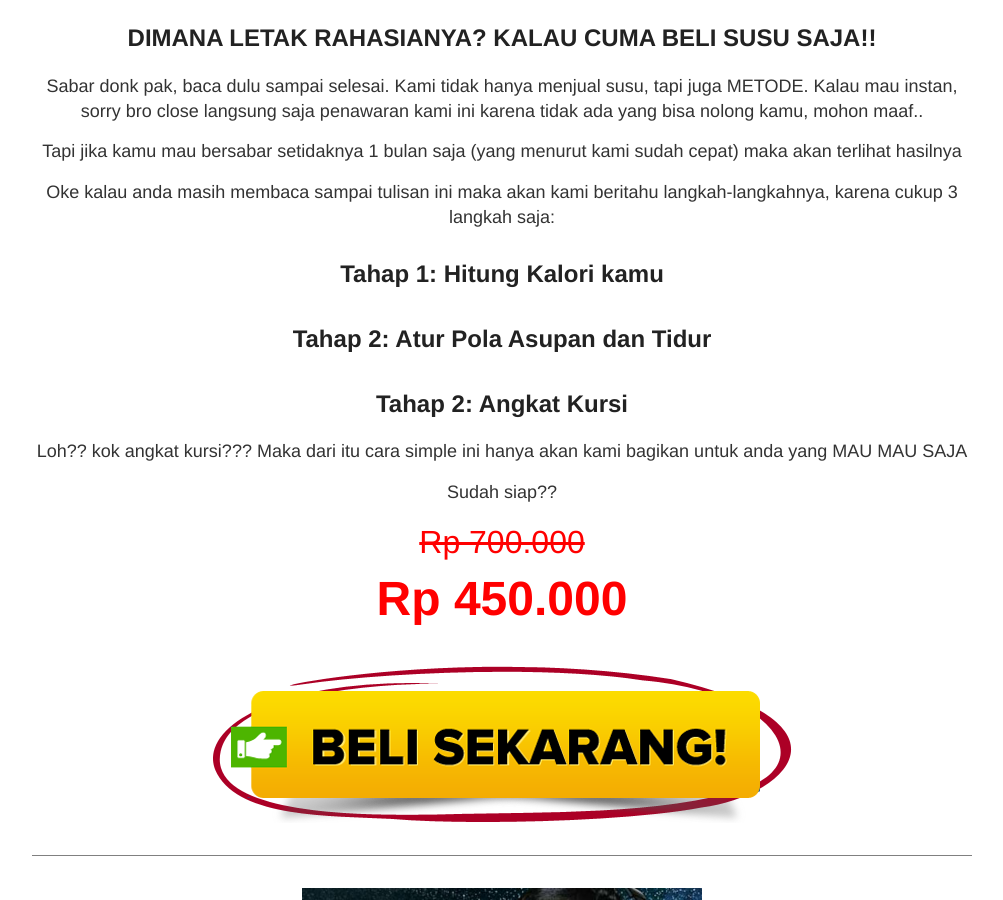
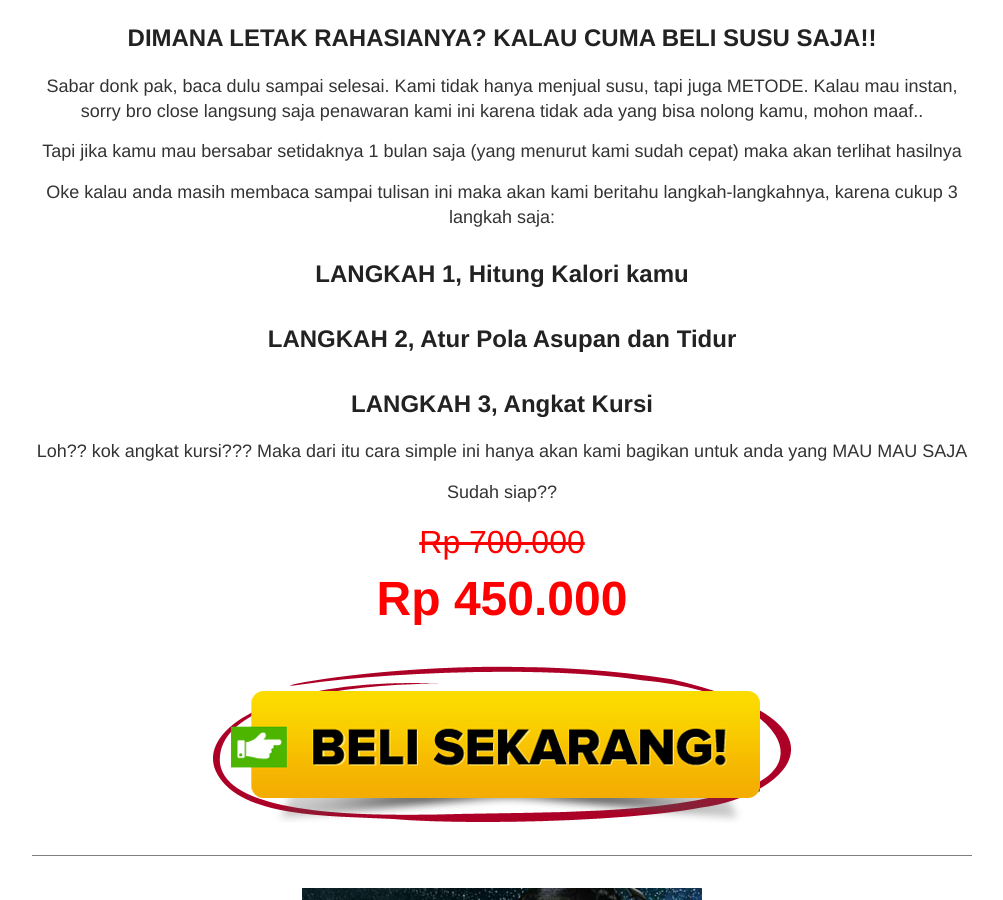
Before and after one commit to kemtol/gemukgagah, a Jekyll site: the page built from index.html, in a window 1280 px wide and 900 px high, scrolled down 6946 px. Shown: the whole window, without its empty margins (138-1141 px from the left). Built offline with Jekyll 4.4.1, drawn with Linux system fonts in a browser that asks for light colours.

Commit message:
Update index.html

```diff
--- a/index.html
+++ b/index.html
@@ -6,9 +6,9 @@ layout: default
 <p>Tapi jika kamu mau bersabar setidaknya 1 bulan saja (yang menurut kami sudah cepat) maka akan terlihat hasilnya</p>
 <p>Oke kalau anda masih membaca sampai tulisan ini maka akan kami beritahu langkah-langkahnya, karena cukup 3 langkah saja:</p>
 
-<h2>Tahap 1: Hitung Kalori kamu</h2>
-<h2>Tahap 2: Atur Pola Asupan dan Tidur</h2>
-<h2>Tahap 2: Angkat Kursi</h2>
+<h2>LANGKAH 1, Hitung Kalori kamu</h2>
+<h2>LANGKAH 2, Atur Pola Asupan dan Tidur</h2>
+<h2>LANGKAH 3, Angkat Kursi</h2>
 
 <p>Loh?? kok angkat kursi??? Maka dari itu cara simple ini hanya akan kami bagikan untuk anda yang MAU MAU SAJA</p>
 <p>Sudah siap??</p>
```
